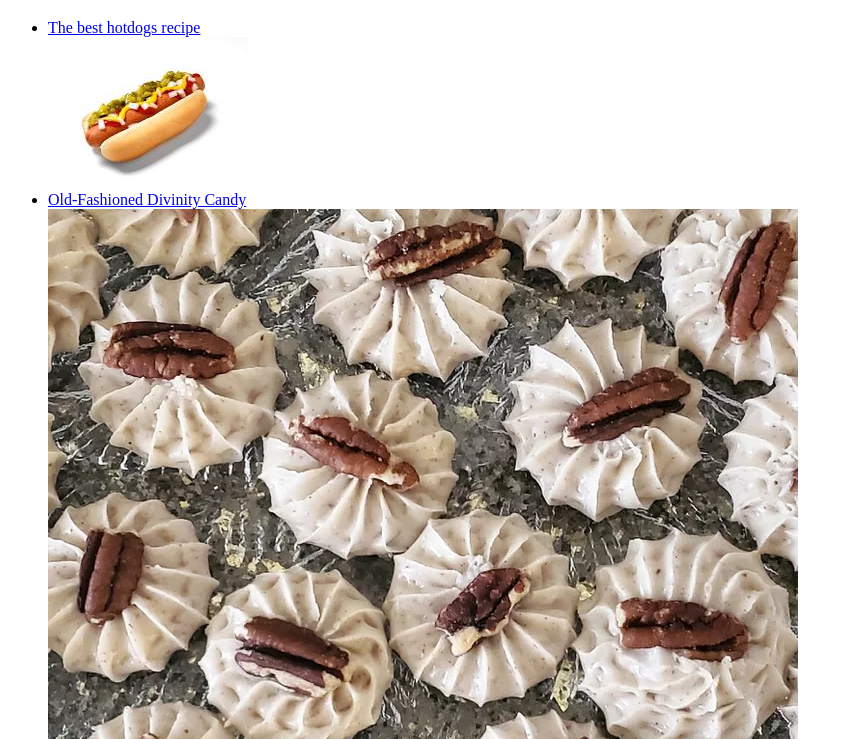
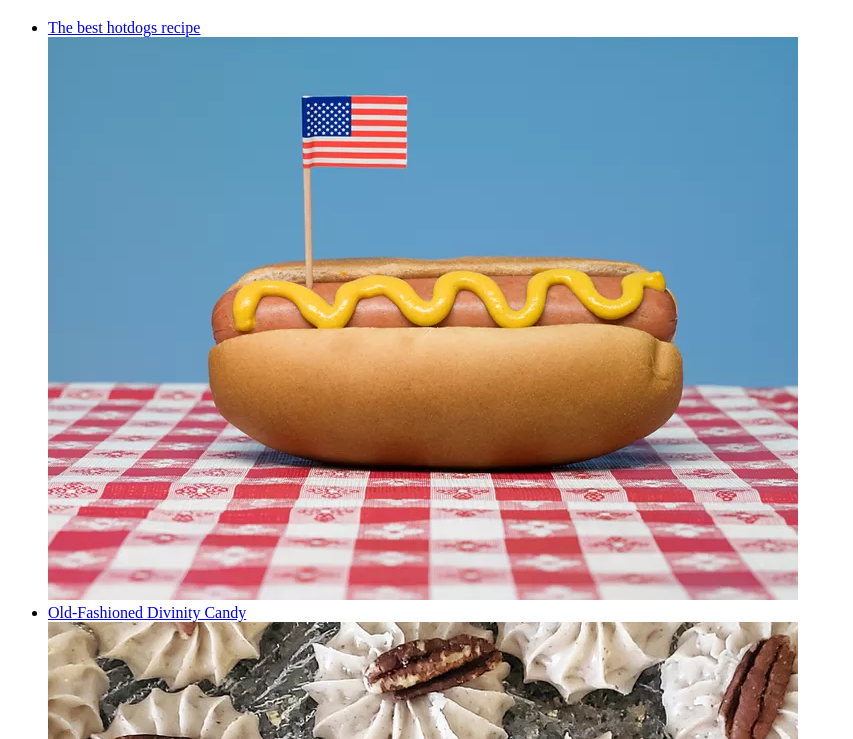
Before and after one commit to Michalisegkos/recipes-site, a plain HTML site: page index.html in a window 1280 px wide. Shown: the part 61-800 px from the top of the page, without its empty margins (0-853 px from the left). Drawn offline with Linux system fonts and the light colour scheme.

Commit message:
changed the hotdog img to a better one

```diff
--- a/index.html
+++ b/index.html
@@ -10,7 +10,7 @@
     <h1>The best recipes.</h1>
     <ul>
         <li><a href="recipes/hotdogs.html">The best hotdogs recipe</a></li>
-            <img src="/images/hotdog.jpeg" alt="">
+            <img src="/images/hotdog2.jpeg" alt="">
         <li><a href="/recipes/divinity.html">Old-Fashioned Divinity Candy</a></li>
             <img src="/images/divi.jpeg" alt="divsomthing">
         <li><a href="/recipes/BeefRagu.html">Beef Ragu</a></li>
```
Also changed, not shown: images/hotdog2.jpeg (added).
